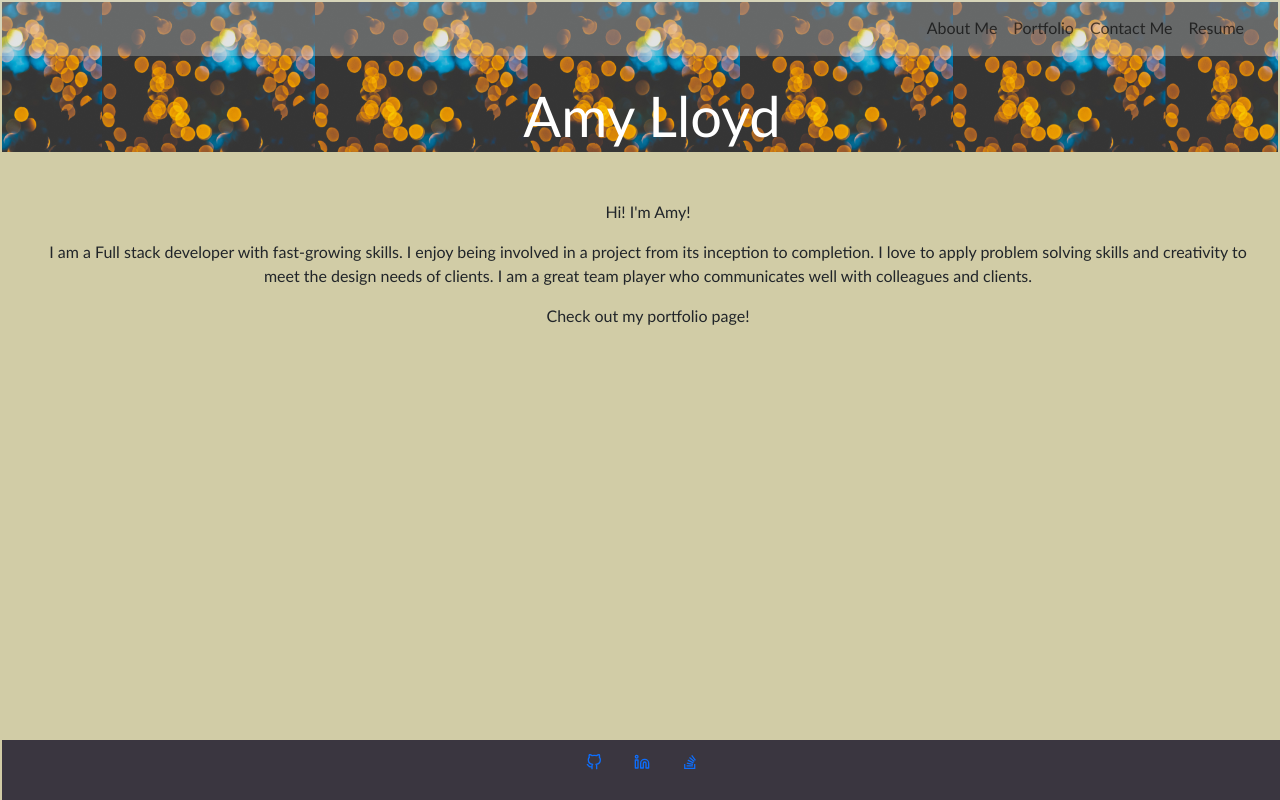
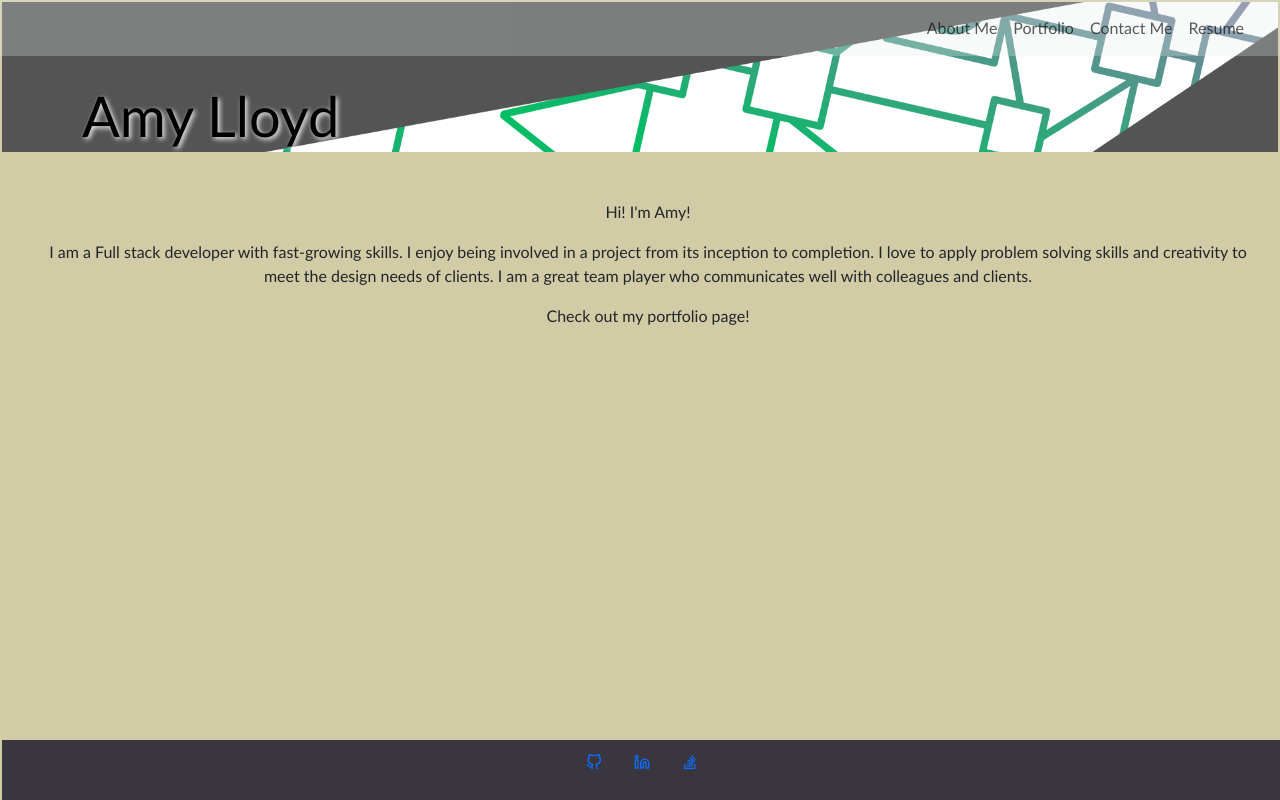
Before and after one commit to AmyLloyd/React-Portfolio, a React (Vite) app: page / in a window 1280 px wide. Built offline with nearby package versions, Linux system fonts and the light colour scheme.

Commit message:
refine header styling

```diff
--- a/src/components/Footer/styles.css
+++ b/src/components/Footer/styles.css
@@ -1,9 +1,10 @@
 /* Custom properties are accessed using the CSS var() function (e.g., color: var(--primary-color);)*/
 :root {
-  --dark-bg-color: #2d2937ea;
+  /* --dark-bg-color: #2d2937ea; */
+  --dark-bg-color: #545454;
   --medium-bg-color: #0a0a2fd0;
   --text-color: #FFFCF2;
-  --main-bg-color: #d1cca6;
+  --main-bg-color: #e3d7d7;
   --secondary-text-color: #403D39;
   --feature-color: #ebeb2d;
   --transparent-bg: #e4ebeb47;
--- a/src/components/Header/index.jsx
+++ b/src/components/Header/index.jsx
@@ -5,7 +5,7 @@ export default function Header({}) {
     return (
       <div className="header image ">
               <Nav />
-              <h1 className="h1 ps-4 text-center ">Amy Lloyd</h1>
+              <h1 className="h1">Amy Lloyd</h1>
       </div>
     );
 }
--- a/src/components/Header/styles.css
+++ b/src/components/Header/styles.css
@@ -18,16 +18,19 @@
 .h1 {
   margin: 0 0 -0.4rem 0;
   padding-top: 80px;
+  padding-left: 5rem;
+
   text-align: left;
-  color: white;
+  color: black;
+  text-shadow: 2px 2px 5px whitesmoke;
   font-size: 3.5rem;
 }
 
 .image {
-  background-image:url("/assets/pexels-rovenimagescom-949587.jpg");
-  background-size: contain;
-  background-position: center;
+  background-image:url("/assets/connection_lightpath_landscape.png");
+  background-size:cover;
+  background-position:top;
   /* background-clip: padding-box; */
-  background-repeat:round;
+
   background-origin: padding-box;
 }
```
Also changed, not shown: public/assets/Connection_lightpath_clean.png (added), public/assets/connection_lightpath_landscape.png (added).
